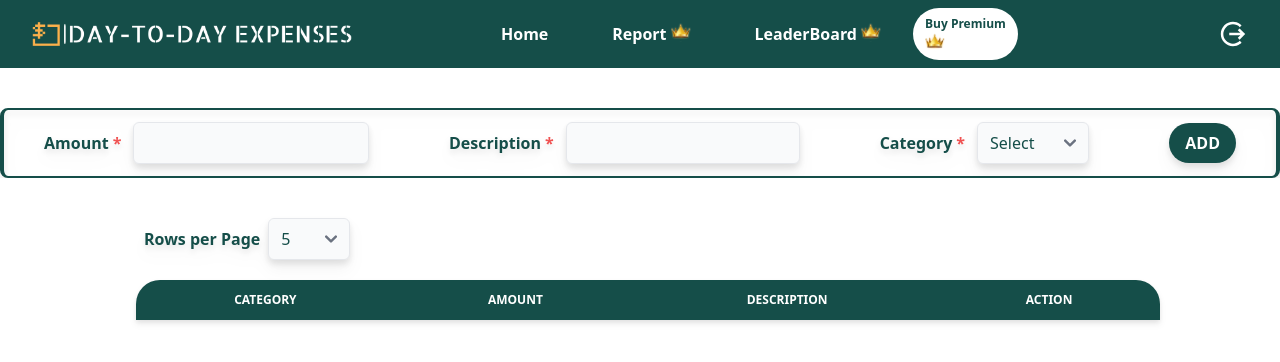
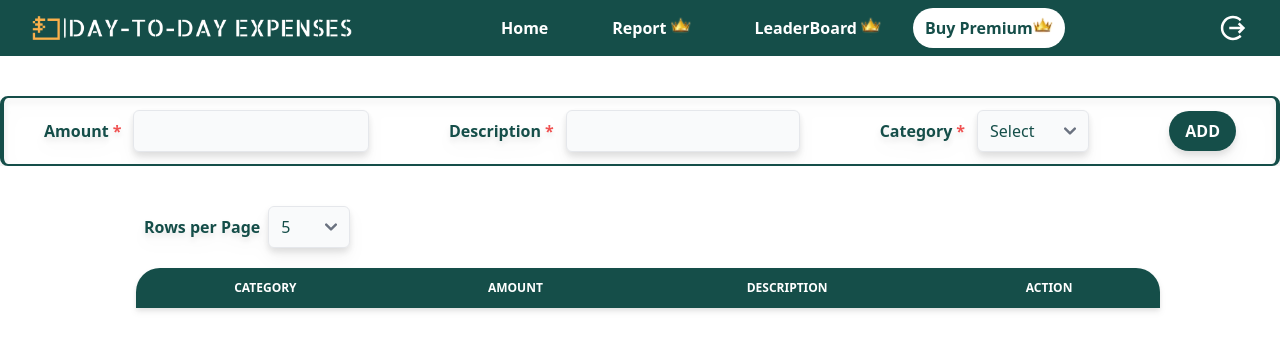
Before and after one commit to Nirmal2796/DAY-TO-DAYEXPENSES, a website: page public/dashboard/home.html in a window 1280 px wide. Drawn offline with nearby package versions, Linux system fonts and the light colour scheme.

Commit message:
buy button changes

```diff
--- a/public/dashboard/home.html
+++ b/public/dashboard/home.html
@@ -43,7 +43,7 @@
 
                 <div class="mt-5 md:mt-0">
                     <button id="buy-btn"
-                    class="w-fit text-xs lg:flex lg:text-base hover:scale-110  text-[#154e49] py-2 px-3 rounded-full bg-white md:font-bold">Buy
+                    class="w-fit flex text-base hover:scale-110  text-[#154e49] py-2 px-3 rounded-full bg-white md:font-bold">Buy
                     Premium
                     <img src="../images/crown.png" alt="" class="size-5 lg:size-7"></button>
                     <script src="https://checkout.razorpay.com/v1/checkout.js"></script>
```
